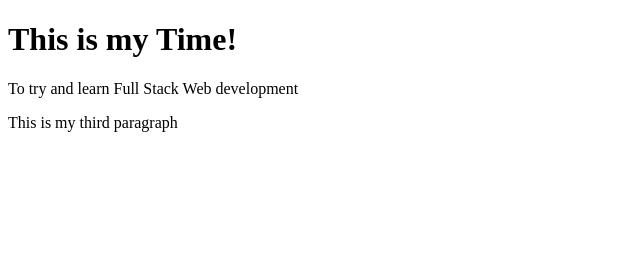
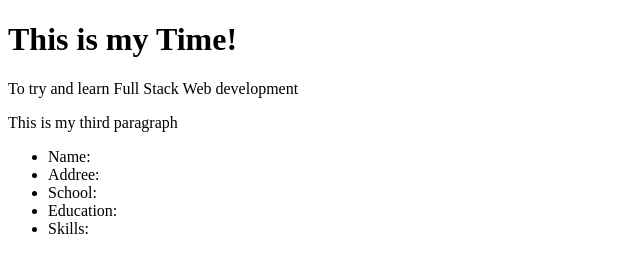
Before and after one commit to cosky5/Front-End-Web-Ui, a website: page index.html in a window 1280 px wide. Shown: the whole page, without its empty margins (0-640 px from the left). Drawn offline with Linux system fonts and the light colour scheme.

Commit message:
3rd commit

```diff
--- a/index.html
+++ b/index.html
@@ -6,5 +6,12 @@
         <h1>This is my Time!</h1>
         <p>To try and learn Full Stack Web development</p>
         <p>This is my third paragraph</p>
+        <ul>
+            <li>Name:</li>
+            <li>Addree:</li>
+            <li>School:</li>
+            <li>Education:</li>
+            <li>Skills:</li>
+        </ul>
     </body>
 </html>
```
Also changed, not shown: package.json (added, +24 -0 lines), 2 other files.
